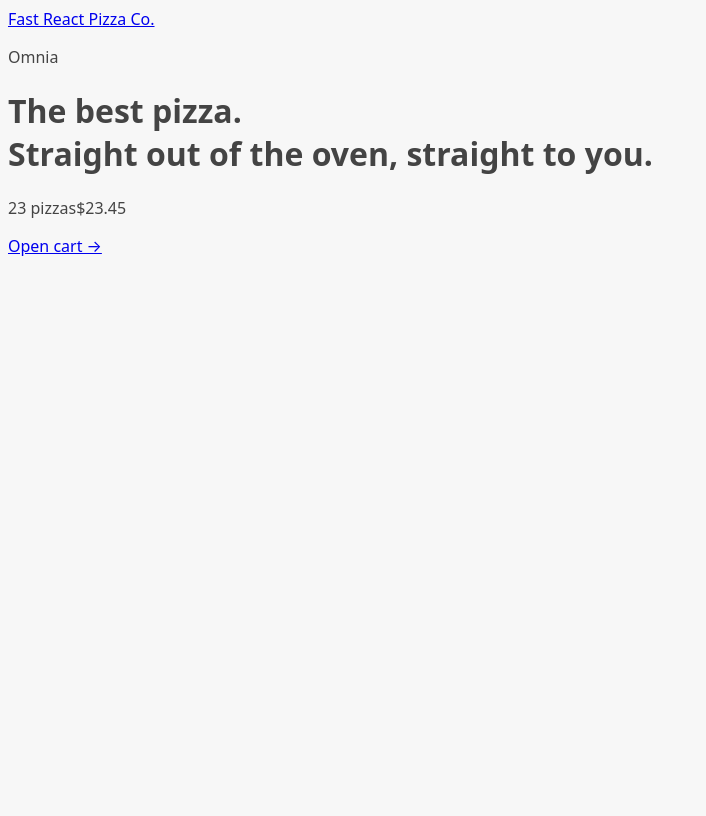
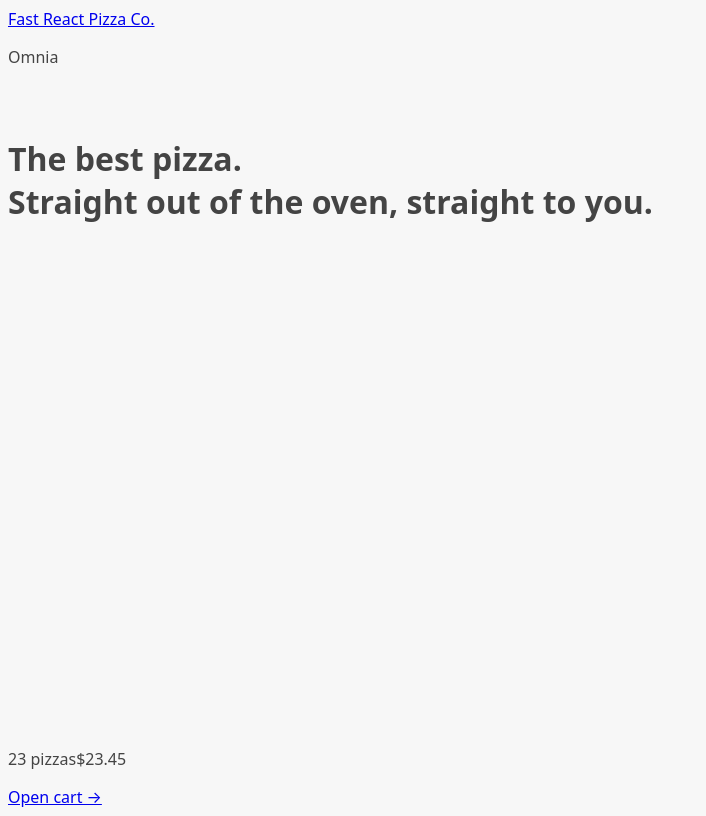
Before and after one commit to omniatawfek/react-fast-pizza, a React (Vite) app: page / in a window 1280 px wide. Shown: the whole page, without its empty margins (0-706 px from the left). Built offline with nearby package versions, Linux system fonts and the light colour scheme.

Commit message:
Displaying a loader & handling errors

```diff
--- a/src/App.jsx
+++ b/src/App.jsx
@@ -1,6 +1,7 @@
 import { createBrowserRouter, RouterProvider } from "react-router-dom"
 
 import Home from "./ui/Home";
+import Error from "./ui/Error";
 import Menu,{Loader as menuLoader} from "./features/menu/Menu";
 import Cart from "./features/cart/Cart";
 import CreateOrder from "./features/order/CreateOrder";
@@ -10,6 +11,7 @@
 const router = createBrowserRouter([
   {
     element: <AppLayout />,
+    errorElement: <Error />,
     children:
     [
       {
@@ -20,6 +22,7 @@
     path: '/menu',
     element: <Menu />,
     loader: menuLoader,
+    errorElement: <Error />,
   },
   {
     path: '/cart',
--- a/src/ui/AppLayout.jsx
+++ b/src/ui/AppLayout.jsx
@@ -1,9 +1,13 @@
 import Header from "./Header";
 import CartOverview from "../features/cart/CartOverview";
-import { Outlet } from "react-router-dom";
+import { Outlet, useNavigation } from "react-router-dom";
+import Loader from "./Loader";
 export default function AppLayout() {
+  const navigation = useNavigation();
+  const isLoading = navigation.state === "loading";
   return (
-    <div>
+    <div className="layout">
+      {isLoading && <Loader />}
       <Header />
       <main>
         <Outlet />
--- a/src/ui/Error.jsx
+++ b/src/ui/Error.jsx
@@ -1,15 +1,15 @@
-import { useNavigate } from 'react-router-dom';
+import { useNavigate, useRouteError } from 'react-router-dom';
 
-function NotFound() {
+function Error() {
   const navigate = useNavigate();
-
+  const error = useRouteError();
   return (
     <div>
       <h1>Something went wrong 😢</h1>
-      <p>%MESSAGE%</p>
+      <p>{error.data || error.message}</p>
       <button onClick={() => navigate(-1)}>&larr; Go back</button>
     </div>
   );
 }
 
-export default NotFound;
+export default Error;
--- /dev/null
+++ b/src/ui/Loader.jsx
@@ -0,0 +1,8 @@
+
+export default function Loader() {
+  return (
+    <div className="loader">
+
+    </div>
+  )
+}
```
